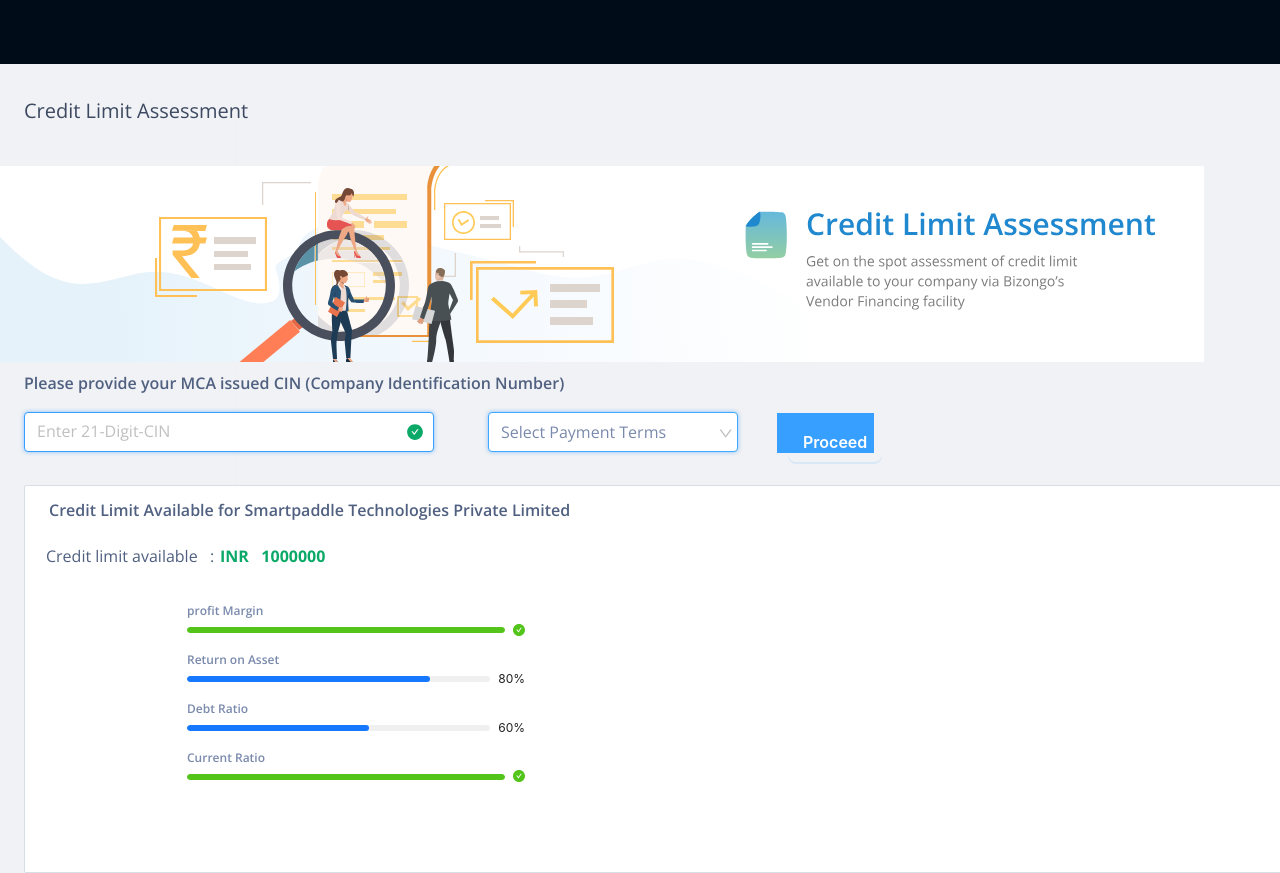
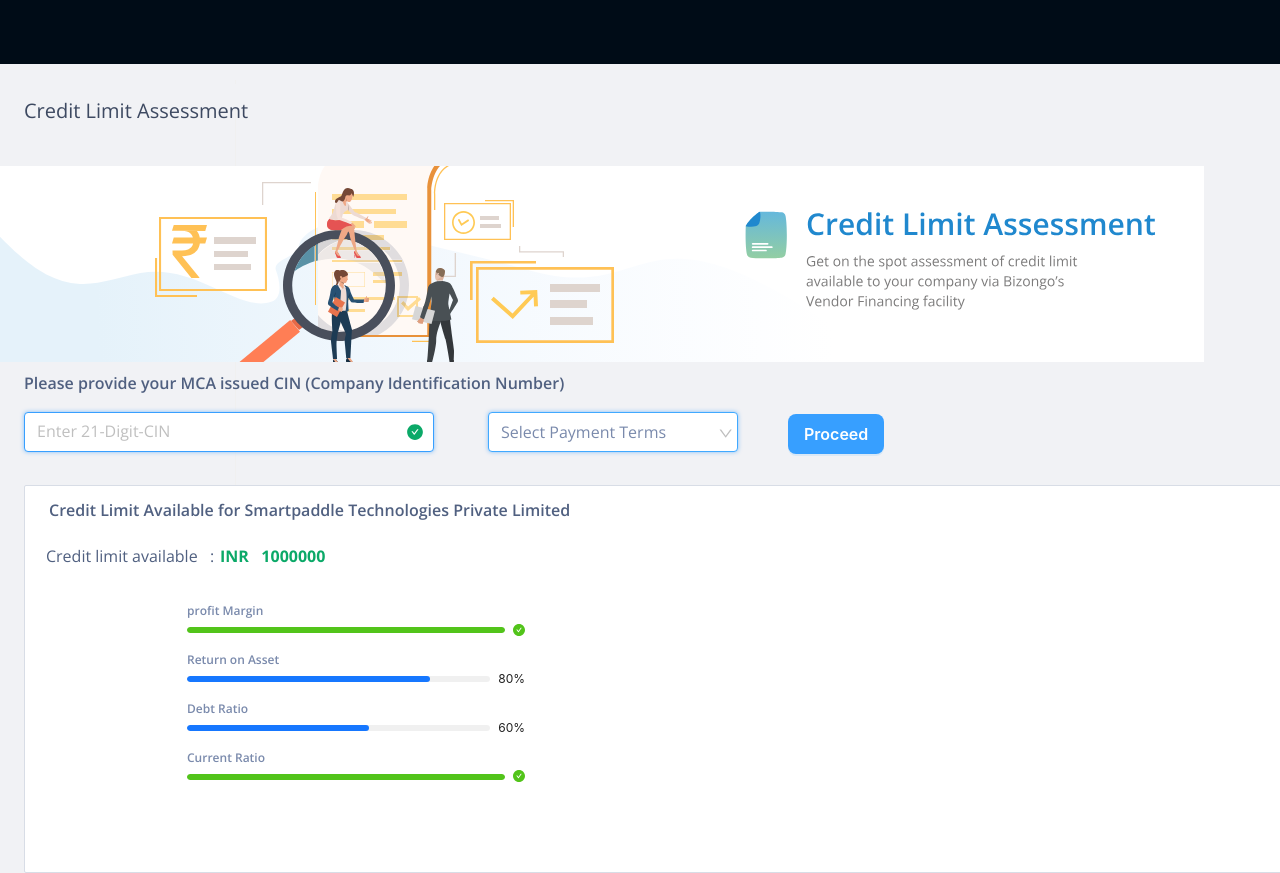
Before and after one commit to Parameshkumar22/Credit-tool-Assesment, a React (Create React App) app: page / in a window 1280 px wide. Shown: the top 873 px of the page. Built offline with nearby package versions, Linux system fonts and the light colour scheme.

Commit message:
changed the styling

```diff
--- a/src/App.css
+++ b/src/App.css
@@ -199,18 +199,18 @@ height: 40px;
 left: 748px;
 
 
-top: 413px;
+top: 405px;
 
 margin-left: 29px;
 
-
+border-radius: 0px;
 
 
 
 
 /* Blue / blue-5 */
 
-background: #379FFF;
+
 }
 .button{
 
@@ -231,12 +231,12 @@ line-height: 22px;
 display: flex;
 align-items: center;
 text-align: center;
-background-color: transparent;
-border: transparent;
+
+
 
 /* Grey/grey-1 */
 
-color: #FFFFFF;
+background-color: #379FFF;
 }
 .card {
   box-sizing: border-box;
```
